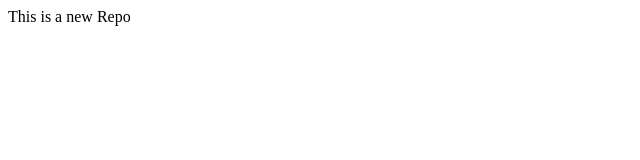
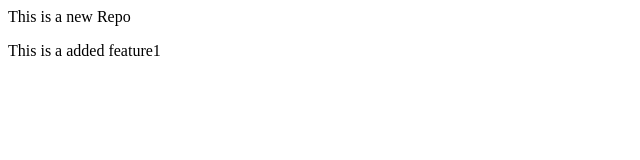
Before and after one commit to saumyapanda1/newrepo, a plain HTML site: page index.html in a window 1280 px wide. Shown: the whole page, without its empty margins (0-640 px from the left). Drawn offline with Linux system fonts and the light colour scheme.

Commit message:
Commit for feature1

```diff
--- a/index.html
+++ b/index.html
@@ -1 +1,2 @@
 <p> This is a new Repo</p>
+<p> This is a added feature1</p>
```
